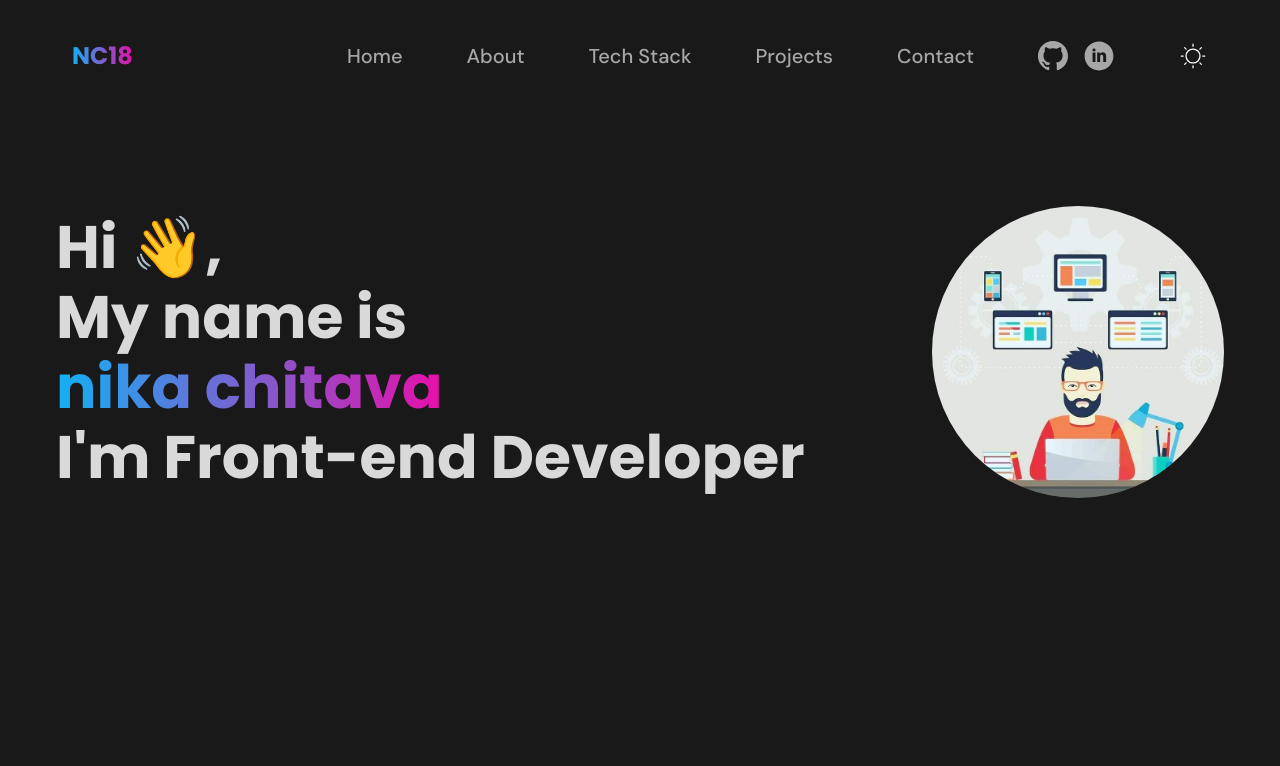
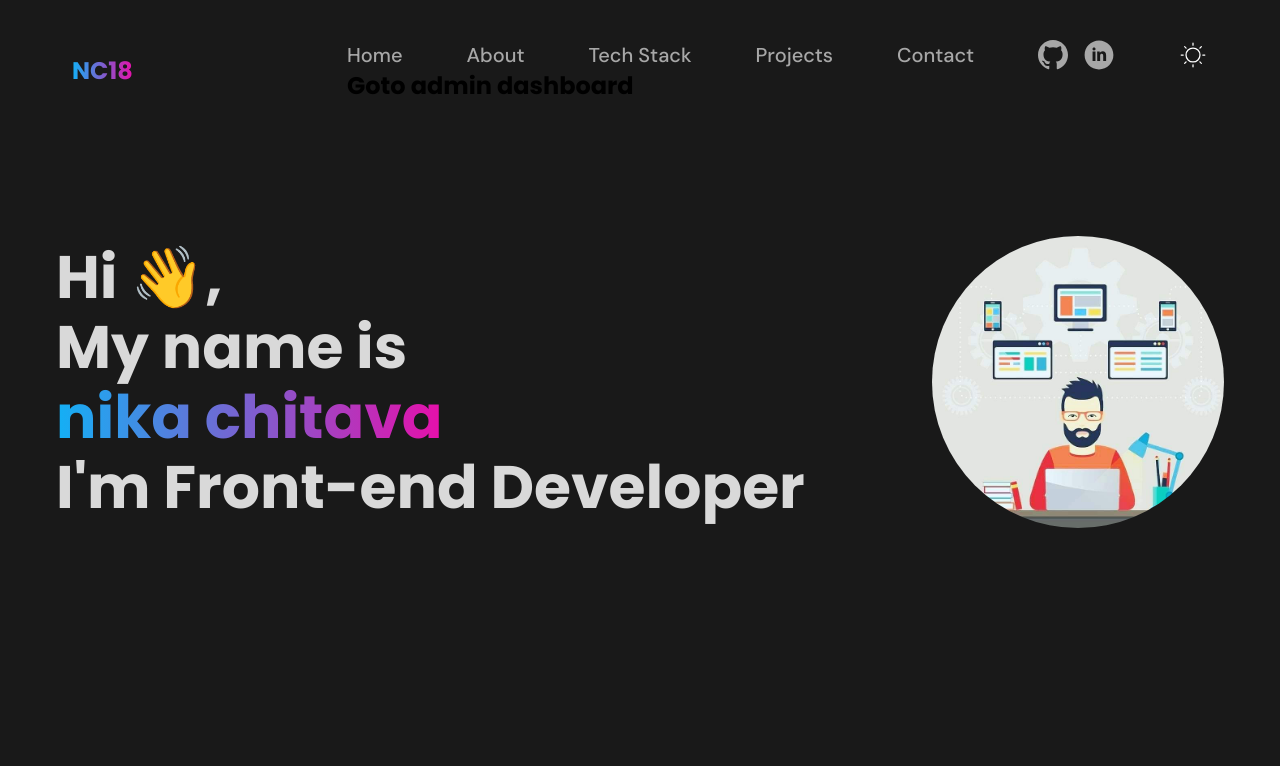
Before and after one commit to nikachitava/personal-portfolio, a React (Vite) app: page / in a window 1280 px wide. Shown: the top 766 px of the page. Built offline with nearby package versions, Linux system fonts and the light colour scheme; no server answers.

Commit message:
goto admin dashboard on navbar

```diff
--- a/src/components/custom/NavBar.tsx
+++ b/src/components/custom/NavBar.tsx
@@ -15,6 +15,7 @@ const NavBar = () => {
 					NC18
 				</h1>
 			</Link>
+
 			<nav className="hidden lg:block">
 				<ul className="flex items-center gap-16 font-DMSans">
 					<li className="font-medium text-xl text-darkContent dark:text-lightContent">
@@ -44,6 +45,11 @@ const NavBar = () => {
 						)}
 					</li>
 				</ul>
+				<Link to="/admin">
+					<h1 className="font-Poppins text-2xl font-bold">
+						Goto admin dashboard
+					</h1>
+				</Link>
 			</nav>
 		</header>
 	);
```
